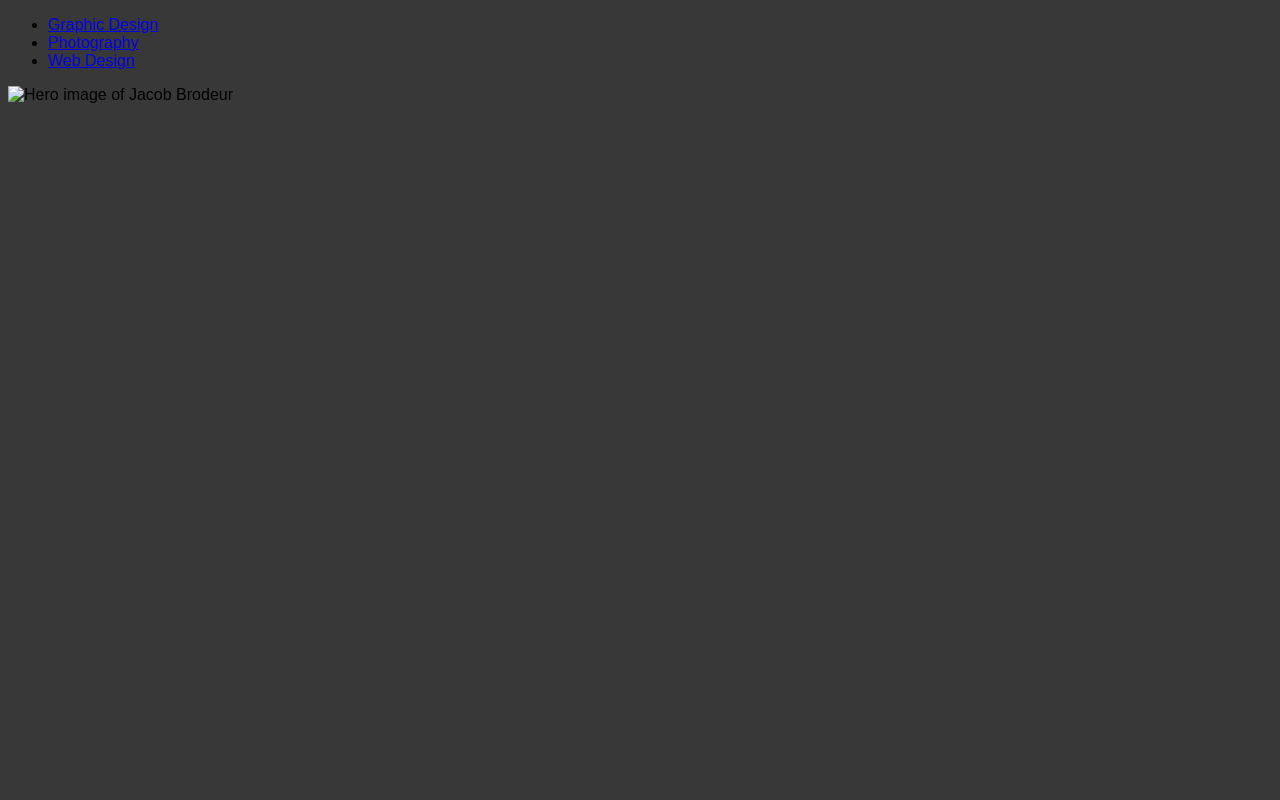
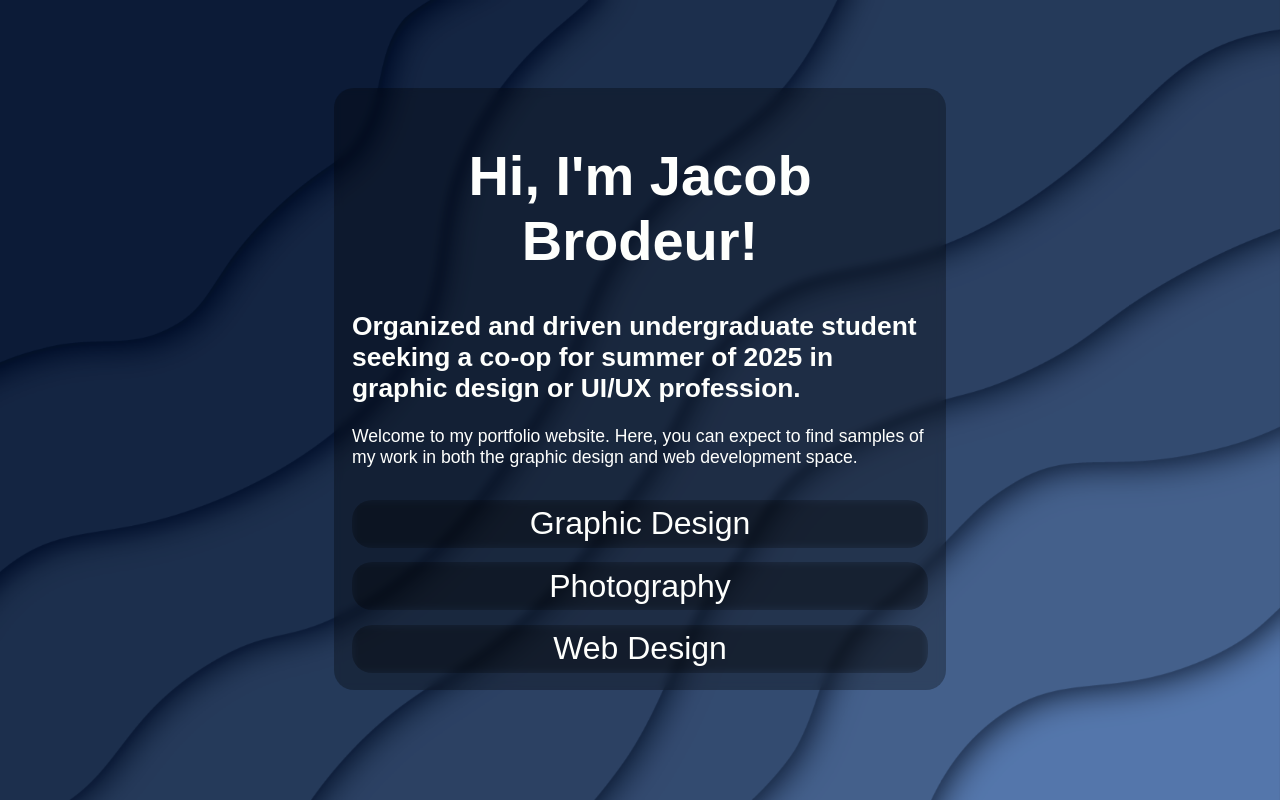
Before and after one commit to Jac0bot4000/portfolio, a plain HTML site: page index.html in a window 1280 px wide. Drawn offline with Linux system fonts and the light colour scheme.

Commit message:
Modernized design

```diff
--- a/assets/css/styles.css
+++ b/assets/css/styles.css
@@ -1,4 +1,70 @@
+:root {
+    --black: #383838;
+    --white: #FEFFFD;
+  }
+
 body{
-    background-color: #383838;
+    background-color: var(--black);
     font-family: Arial, Helvetica, sans-serif;
+    margin: 0;
 }
+
+#hero {
+    width: 100vw;
+    height: 100vh;
+    object-fit: cover;
+    position: fixed;
+}
+
+#backgroundGradient {
+    width: 70vw;
+    height: 100vh;
+    background-image: linear-gradient(to right, #00000090, #00000000);
+}
+
+#welcomeContent {
+    position: relative;
+    top: 5em;
+    z-index: 9999;
+    width: 45%;
+    font-size: 110%;
+    color: var(--white);
+    background-color: rgba(0,0,0, 0.3);
+    backdrop-filter: blur(4px);
+    border-radius: 20px;
+
+    padding: 1em;
+
+    max-width: fit-content;
+    margin-left: auto;
+    margin-right: auto;
+}
+
+#welcomeContent > h1 {
+    font-size: 3.5rem;
+    text-align: center;
+}
+
+a {
+    height: 100px;
+    width: 1rem;
+    font-size: 3em;
+}
+
+button {
+    height: 3rem;
+    width: 100%;
+    font-size: 2rem;
+    border-radius: 20px;
+    background-color: var(--black);
+    color: var(--white);
+    background-color: rgba(0,0,0, 0.1);
+    backdrop-filter: blur(4px);
+    outline: none;
+    border-style: none;
+}
+
+button:hover{
+    background-color: rgba(0,0,0, 0.3);
+    cursor: pointer;
+}
--- a/index.html
+++ b/index.html
@@ -8,7 +8,7 @@
         <link rel=stylesheet href="assets/css/styles.css">
     </head>
     <body>
-        <header>
+        <!-- <header>
             <nav>
                 <ul>
                     <li><a href='graphicDesign.html'>Graphic Design</a></li>
@@ -16,8 +16,18 @@
                     <li><a href='webDesign.html'>Web Design</a></li>
                 </ul>
             </nav>
-        </header>
-        <img href="assets/images/home/personal_HERO_Image.jpg" alt="Hero image of Jacob Brodeur">
+        </header> -->
+        <img src="assets/images/home/color_hero.png" alt="Hero image of Jacob Brodeur" id="hero">
+
+        <div id="welcomeContent">
+            <h1>Hi, I'm Jacob Brodeur!</h1>
+            <h2>Organized and driven undergraduate student seeking a co-op for summer of 2025 in graphic design or UI/UX profession.</h2>
+            <p>Welcome to my portfolio website. Here, you can expect to find samples of my work in both the graphic design and web development space.</p>
+            <a href="graphicDesign.html"><button>Graphic Design</button></a>
+            <a href="photography.html"><button>Photography</button></a>
+            <a href="webDesign.html"><button>Web Design</button></a>
+        </div>
+
 
     </body>
 </html>
```
Also changed, not shown: assets/images/home/color_hero.png (added), graphicDesign.html (added).
